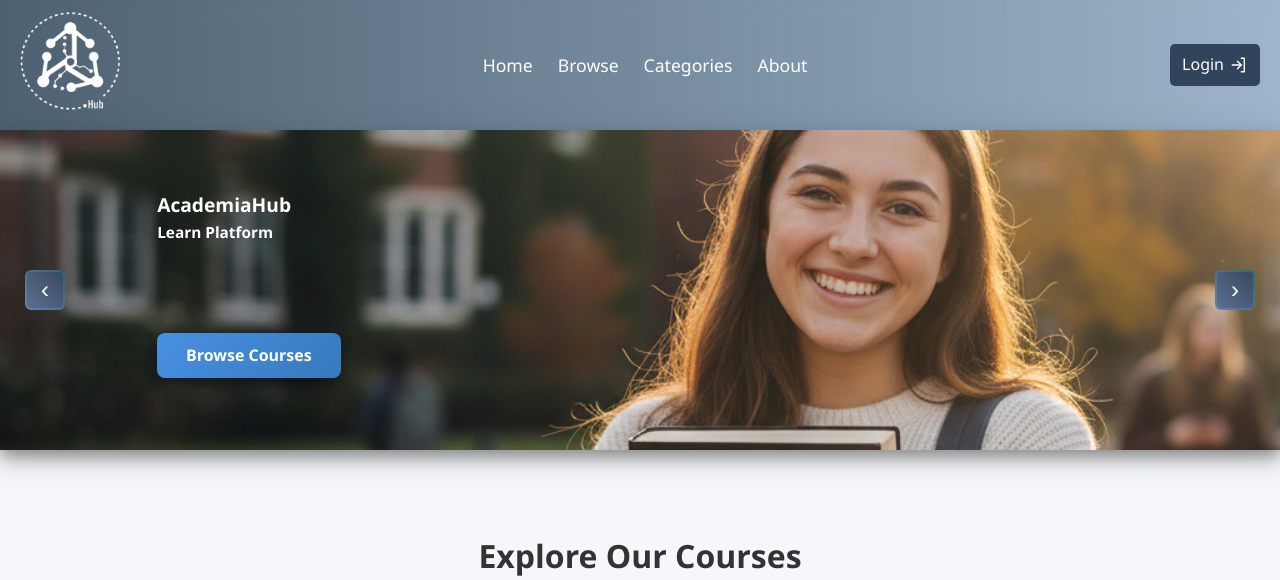
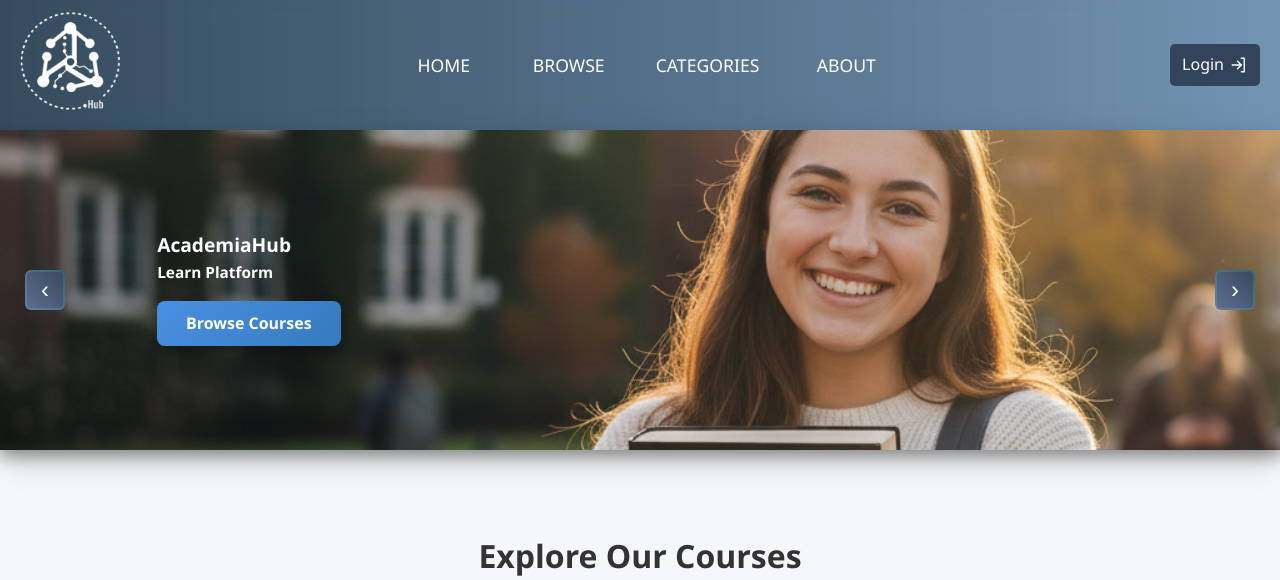
Before and after one commit to ArturSabanadze/webshop, a PHP site: page / in a window 1280 px wide. Shown: the top 580 px of the page. Run offline with PHP 8.4, Linux system fonts and the light colour scheme.

Commit message:
update front end

```diff
--- a/Frontend/public/styles/header.css
+++ b/Frontend/public/styles/header.css
@@ -15,7 +15,7 @@
 }
 
 .header-container :nth-child(2) {
-  height: clamp(10dvh, 25dvh, 30dvh);
+  height: clamp(10dvh, 15dvh, 30dvh);
   flex: clamp(0.5, 0.9, 1);
   display: flex;
   flex-direction: column;
@@ -112,7 +112,7 @@
     align-items: center;
   }
   .header-container :nth-child(2) {
-    height: clamp(10dvh, 25dvh, 30dvh);
+    height: clamp(10dvh, 10dvh, 30dvh);
   }
   .cta-btn {
     width: 100%;
--- a/Frontend/public/styles/navbar.css
+++ b/Frontend/public/styles/navbar.css
@@ -4,11 +4,10 @@ NAVBAR
 .navbarContainerWrapper {
   position: relative;
   z-index: 10;
-  background: rgba(14, 48, 78, 0.753);
   background: linear-gradient(
     to right,
-    rgba(5, 32, 54, 0.7),
-    rgba(27, 81, 131, 0.4)
+    rgba(5, 32, 54, 0.8),
+    rgba(27, 81, 131, 0.6)
   );
   backdrop-filter: blur(10px);
   -webkit-backdrop-filter: blur(10px);
@@ -52,11 +51,25 @@ NAVBAR
   color: #fff;
   text-decoration: none;
   transition: 0.2s;
+  background-color: #2c363a00;
+  padding: 8px 12px;
+  border-radius: 50%;
+  min-width: 100px;
+  text-align: center;
+  font-weight: 400;
+}
+
+.links a:hover {
+  background-color: #d6d6d659;
+  padding: 8px 12px;
+  border-radius: 20%;
+  font-weight: 400;
 }
 
 .links:hover > :not(:hover) {
   opacity: 0.9;
   filter: blur(1px);
+  font-weight: 400;
 }
 
 .dsk-login-btn {
@@ -111,6 +124,7 @@ NAVBAR
   color: #fff;
   text-decoration: none;
   font-size: 1.1rem;
+  text-align: start;
 }
 
 .mobile-menu .menu-right {
@@ -152,13 +166,18 @@ NAVBAR
 }
 
 @media (max-width: 1140px) {
+  .navbarContainerWrapper {
+    background: linear-gradient(to right, rgb(70, 99, 122), rgb(108, 146, 182));
+    backdrop-filter: none;
+    -webkit-backdrop-filter: none;
+  }
   .hamburger {
     display: flex;
   }
 
   .logo img {
     margin-left: 20px;
-    width: clamp(60px, 15vw, 150px);
+    width: clamp(60px, 15vw, 100px);
   }
 
   .desktop-menu .links,
--- a/Frontend/src/Functions/htmlscpecialchars_short.php
+++ /dev/null
@@ -1,6 +0,0 @@
-<?php
-
-function hsc($column_name)
-{
-    return 'htmlspecialchars($row[\'' . $column_name . '\'])';
-}
--- a/Frontend/src/Includes/navigationbar.php
+++ b/Frontend/src/Includes/navigationbar.php
@@ -18,10 +18,10 @@
 
         <!-- Navigation Links (desktop) -->
         <div class="links">
-            <a href="index.php?page=home">Home</a>
-            <a href="index.php?page=shop">Browse</a>
-            <a href="index.php?page=categories">Categories</a>
-            <a href="index.php?page=about">About</a>
+            <a href="index.php?page=home">HOME</a>
+            <a href="index.php?page=shop">BROWSE</a>
+            <a href="index.php?page=categories">CATEGORIES</a>
+            <a href="index.php?page=about">ABOUT</a>
         </div>
         <div>
             <a href="login.php" title="Login" class="dsk-login-btn">
@@ -40,10 +40,10 @@
     <!-- Slide-out mobile menu -->
     <div class="mobile-menu">
         <div class="links">
-            <a href="index.php?page=home">Home</a>
-            <a href="index.php?page=shop">Browse</a>
-            <a href="index.php?page=categories">Categories</a>
-            <a href="index.php?page=about">About</a>
+            <a href="index.php?page=home">HOME</a>
+            <a href="index.php?page=shop">BROWSE</a>
+            <a href="index.php?page=categories">CATEGORIES</a>
+            <a href="index.php?page=about">ABOUT</a>
         </div>
     </div>
 </div>
```
Also changed, not shown: Frontend/src/Functions/card_loader.php (+4 -7 lines).
